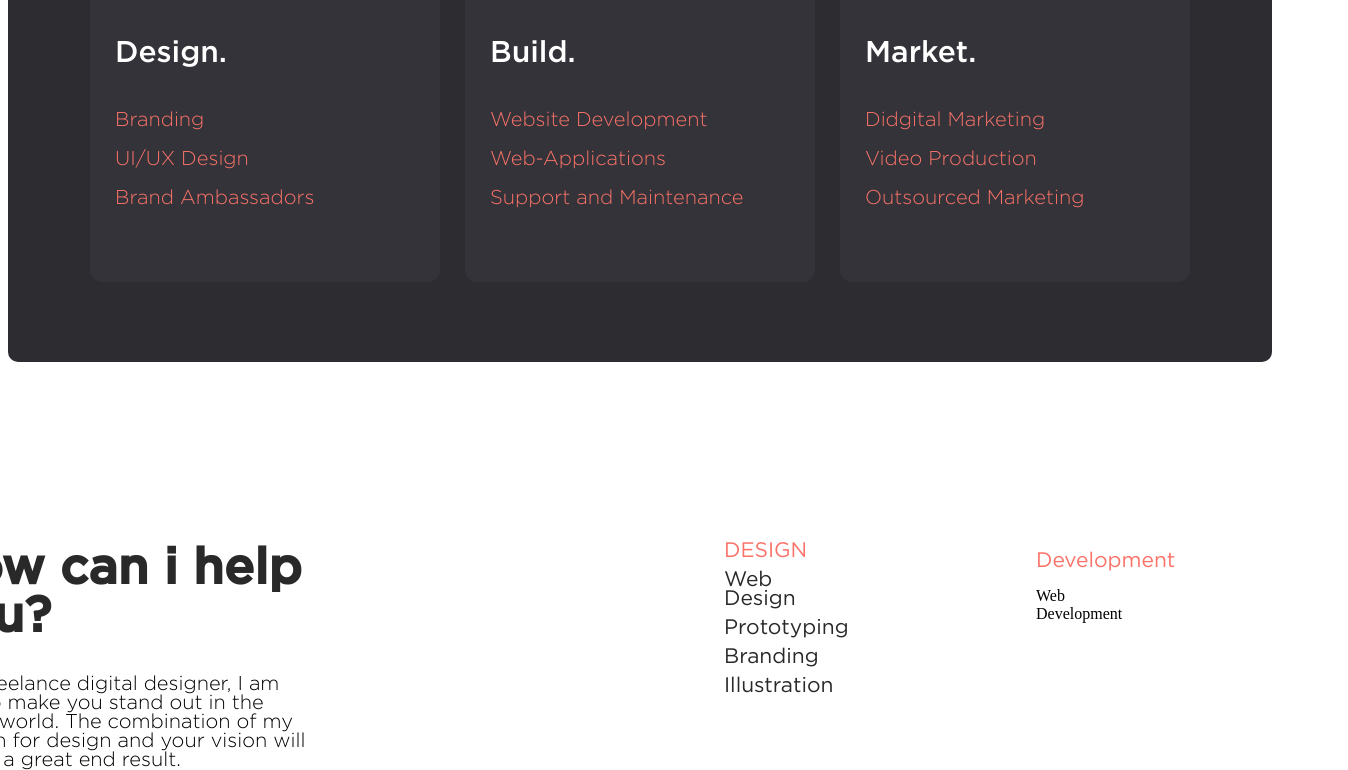
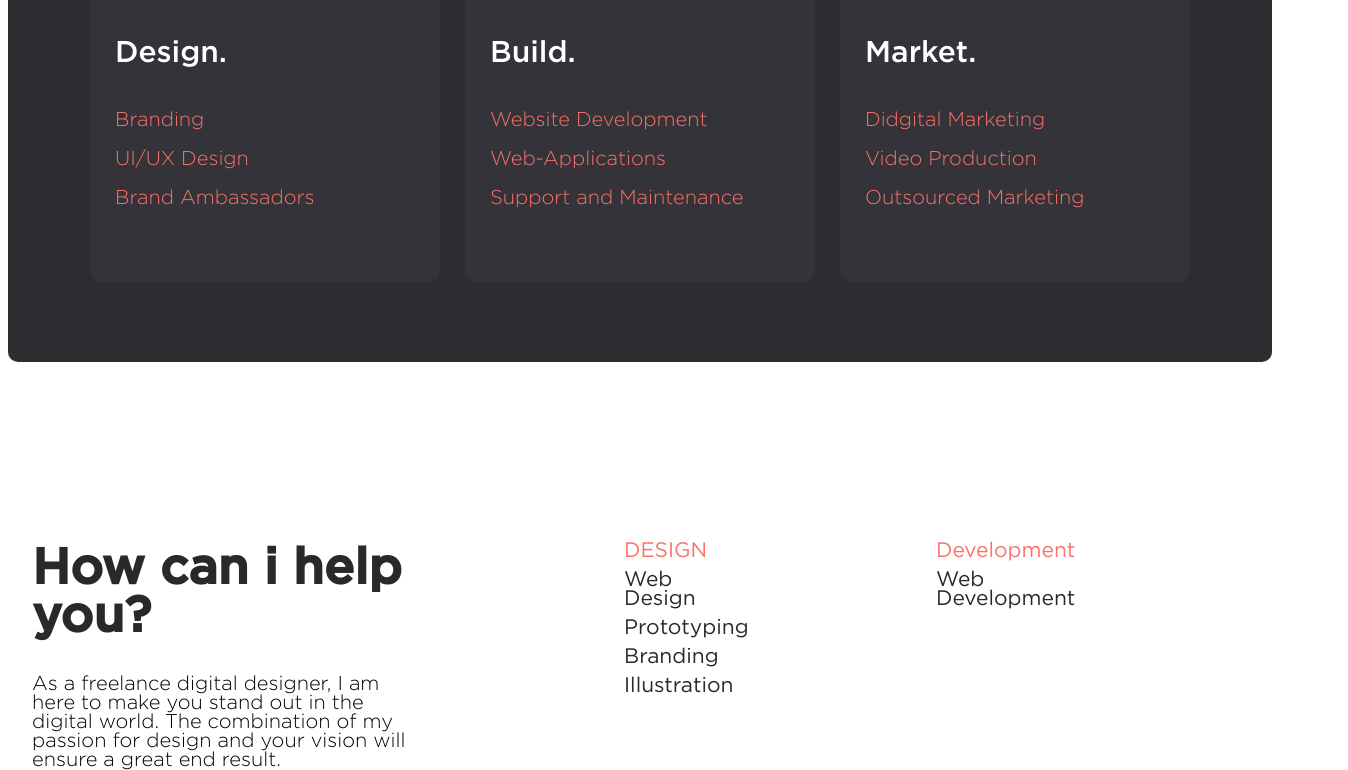
Before and after one commit to VadimChorrny/About-Me, a React (Create React App) app: page / in a window 1280 px wide. Shown: the part 1197-1967 px from the top of the page, 1348 px wide, since content can reach past the window. Built offline with nearby package versions, Linux system fonts and the light colour scheme.

Commit message:
finish(About-Layout)

```diff
--- a/src/Index.scss
+++ b/src/Index.scss
@@ -222,7 +222,7 @@ $stroke: #4F4F4F;
 .about-block-help{
     width: 392px;
     height: 120px;
-    margin-right: 400px;
+    margin-right: 200px;
 }
 
 .about-block-help h1 {
@@ -264,7 +264,7 @@ $stroke: #4F4F4F;
     width: 112px;
     display: flex;
     flex-direction: column;
-    margin-top: 40px;
+    margin-top: 30px;
     margin-right: 200px;
 
 }
@@ -275,7 +275,7 @@ $stroke: #4F4F4F;
     color: $red;
 }
 
-.about-block-design p{
+.about-block-development p{
     font-family: GReg;
     font-size: 21px;
     color: $black;
```
